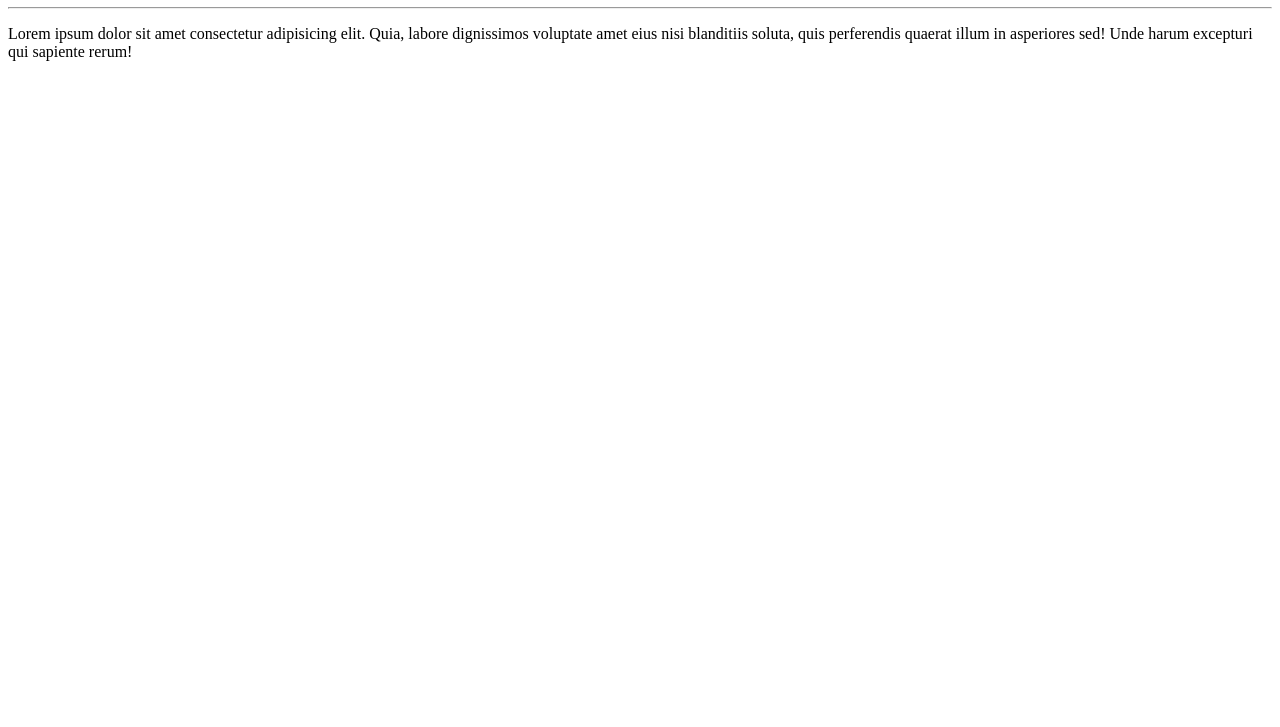
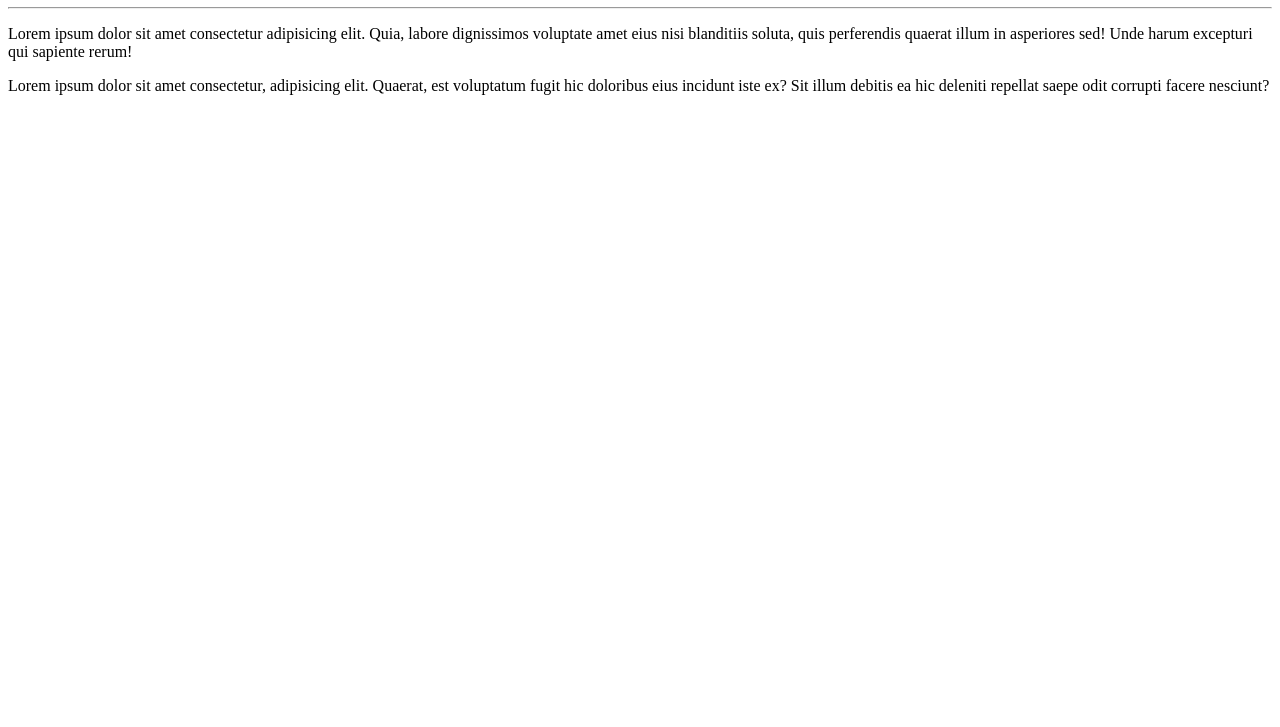
Before and after one commit to elton-nascimento/OlaMundo, a plain HTML site: page site exemplo/index.html in a window 1280 px wide. Shown: the part 73-800 px from the top of the page. Drawn offline with Linux system fonts and the light colour scheme.

Commit message:
adicionei um parágrafo

```diff
--- a/site exemplo/index.html
+++ b/site exemplo/index.html
@@ -10,5 +10,6 @@
     <h1>Olá, Mundo!</h1>
     <hr>
     <p>Lorem ipsum dolor sit amet consectetur adipisicing elit. Quia, labore dignissimos voluptate amet eius nisi blanditiis soluta, quis perferendis quaerat illum in asperiores sed! Unde harum excepturi qui sapiente rerum!</p>
+    <p>Lorem ipsum dolor sit amet consectetur, adipisicing elit. Quaerat, est voluptatum fugit hic doloribus eius incidunt iste ex? Sit illum debitis ea hic deleniti repellat saepe odit corrupti facere nesciunt?</p>
 </body>
 </html>
```
